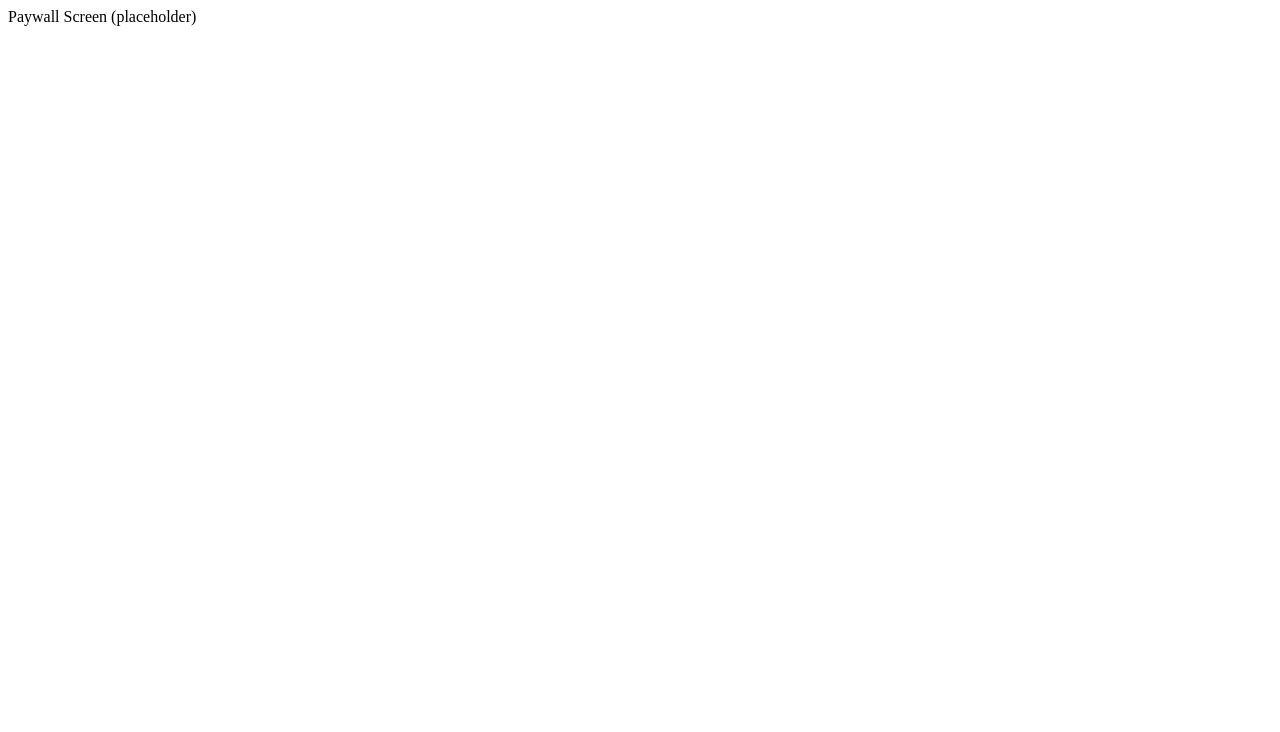
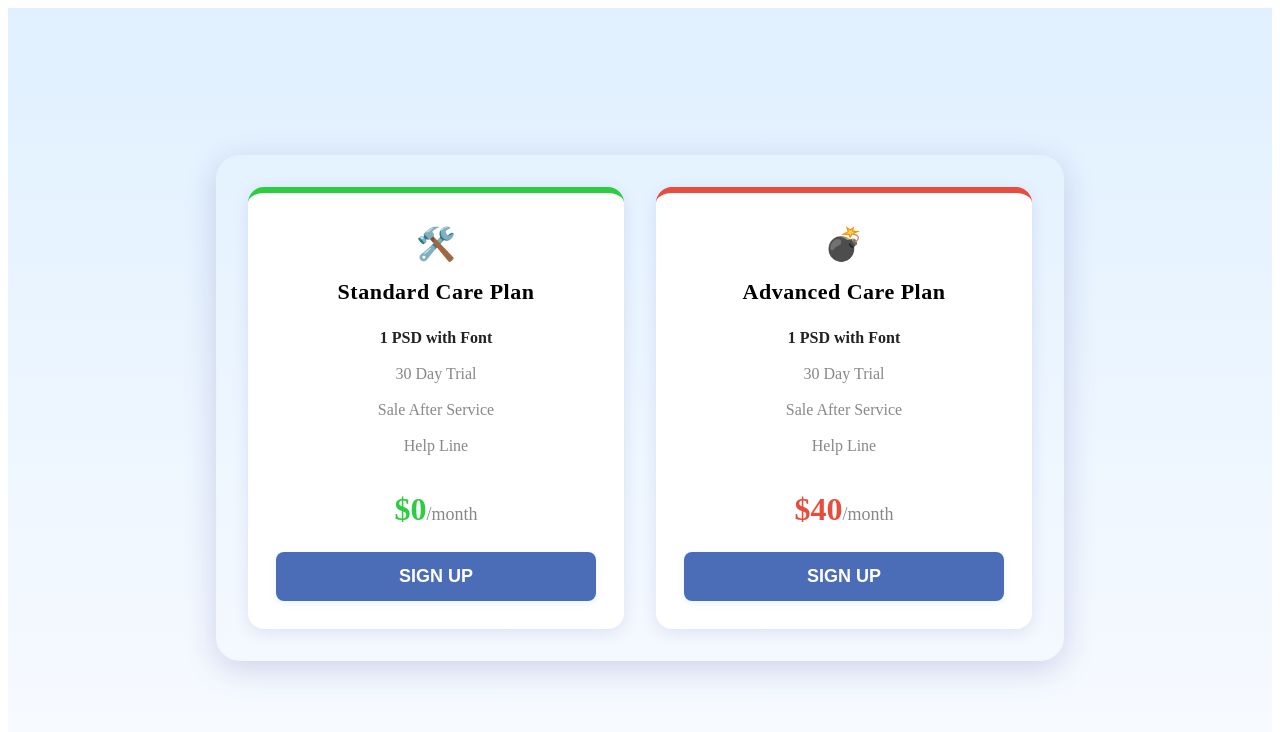
Before and after one commit to TYLERcollum/SecureVision, a React (Create React App) app in the folder frontend/: page /paywall in a window 1280 px wide. Shown: the top 732 px of the page. Built offline with nearby package versions, Linux system fonts and the light colour scheme.

Commit message:
Implement styled PaywallScreen and integrate paywall after login

```diff
--- a/frontend/src/screens/LoginScreen.jsx
+++ b/frontend/src/screens/LoginScreen.jsx
@@ -6,6 +6,7 @@ import LoginButton from "../components/login/LoginButton";
 import CreateAccountButton from "../components/login/CreateAccountButton";
 import GoogleSignInButton from "../components/login/GoogleSignInButton";
 import ForgotPasswordButton from "../components/login/ForgotPasswordButton";
+import PaywallScreen from "./PaywallScreen";
 import { auth } from "../firebase";
 import { createUserWithEmailAndPassword, sendEmailVerification, signInWithEmailAndPassword, sendPasswordResetEmail } from "firebase/auth";
 
@@ -24,6 +25,7 @@ export default function LoginScreen() {
   const [verificationMessage, setVerificationMessage] = useState("");
   const [signupError, setSignupError] = useState("");
   const [forgotPasswordMessage, setForgotPasswordMessage] = useState("");
+  const [showPaywall, setShowPaywall] = useState(false);
 
   const handleLogin = (e) => {
     e.preventDefault();
@@ -34,7 +36,7 @@ export default function LoginScreen() {
           alert("Please verify your email before logging in. Check your inbox.");
           // Optionally, sign out the user
         } else {
-          alert("Login successful!");
+          setShowPaywall(true);
           // TODO: Redirect or show main app
         }
       })
@@ -85,6 +87,10 @@ export default function LoginScreen() {
         }
       });
   };
+
+  if (showPaywall) {
+    return <PaywallScreen onPlanSelect={(plan) => alert(`Selected: ${plan}`)} />;
+  }
 
   return (
     <div style={{
--- a/frontend/src/screens/PaywallScreen.jsx
+++ b/frontend/src/screens/PaywallScreen.jsx
@@ -1,5 +1,120 @@
-// PaywallScreen component for SecureVision
+import React from "react";
 
-export default function PaywallScreen() {
-  return <div>Paywall Screen (placeholder)</div>;
+const plans = [
+  {
+    name: "Standard Care Plan",
+    price: "$0",
+    period: "/month",
+    features: [
+      "1 PSD with Font",
+      "30 Day Trial",
+      "Sale After Service",
+      "Help Line"
+    ],
+    highlight: "#2ecc40", // green
+  },
+  {
+    name: "Advanced Care Plan",
+    price: "$40",
+    period: "/month",
+    features: [
+      "1 PSD with Font",
+      "30 Day Trial",
+      "Sale After Service",
+      "Help Line"
+    ],
+    highlight: "#e74c3c", // red
+  }
+];
+
+export default function PaywallScreen({ onPlanSelect }) {
+  return (
+    <div
+      style={{
+        minHeight: "100vh",
+        background: "linear-gradient(to bottom, #e0f0ff 0%, #f9fbff 100%)",
+        display: "flex",
+        alignItems: "center",
+        justifyContent: "center",
+      }}
+    >
+      <div
+        style={{
+          display: "flex",
+          gap: 32,
+          background: "transparent",
+          padding: 32,
+          borderRadius: 24,
+          boxShadow: "0 8px 32px 0 rgba(31, 38, 135, 0.18)",
+        }}
+      >
+        {plans.map((plan, idx) => (
+          <div
+            key={plan.name}
+            style={{
+              background: "#fff",
+              borderRadius: 16,
+              boxShadow: "0 4px 16px 0 rgba(31, 38, 135, 0.10)",
+              padding: "32px 28px 28px 28px",
+              width: 320,
+              display: "flex",
+              flexDirection: "column",
+              alignItems: "center",
+              borderTop: `6px solid ${plan.highlight}`,
+              position: "relative",
+            }}
+          >
+            <div style={{ fontSize: 32, marginBottom: 8 }}>
+              {idx === 0 ? (
+                <span role="img" aria-label="tools">🛠️</span>
+              ) : (
+                <span role="img" aria-label="bomb">💣</span>
+              )}
+            </div>
+            <h3 style={{ margin: "8px 0 24px 0", fontWeight: 700, fontSize: 22, letterSpacing: 0.5 }}>{plan.name}</h3>
+            <ul style={{ listStyle: "none", padding: 0, margin: 0, width: "100%" }}>
+              {plan.features.map((feat, i) => (
+                <li
+                  key={feat}
+                  style={{
+                    color: i === 0 ? "#222" : "#888",
+                    fontWeight: i === 0 ? 600 : 400,
+                    fontSize: 16,
+                    marginBottom: 18,
+                    textAlign: "center",
+                  }}
+                >
+                  {i === 0 ? (
+                    <span style={{ fontWeight: 700 }}>{feat}</span>
+                  ) : (
+                    feat
+                  )}
+                </li>
+              ))}
+            </ul>
+            <div style={{ fontWeight: 700, fontSize: 32, margin: "18px 0 4px 0", color: plan.highlight }}>{plan.price}<span style={{ fontWeight: 400, fontSize: 18, color: "#888" }}>{plan.period}</span></div>
+            <button
+              style={{
+                marginTop: 20,
+                width: "100%",
+                background: "#4b6cb7",
+                color: "#fff",
+                fontWeight: 600,
+                border: "none",
+                borderRadius: 8,
+                padding: "14px 0",
+                fontSize: 18,
+                cursor: "pointer",
+                boxShadow: "0 2px 8px rgba(52,152,253,0.10)",
+                transition: "background 0.2s",
+              }}
+              onClick={() => onPlanSelect && onPlanSelect(plan.name)}
+            >
+              SIGN UP
+            </button>
+          </div>
+        ))}
+      </div>
+    </div>
+  );
 }
```
